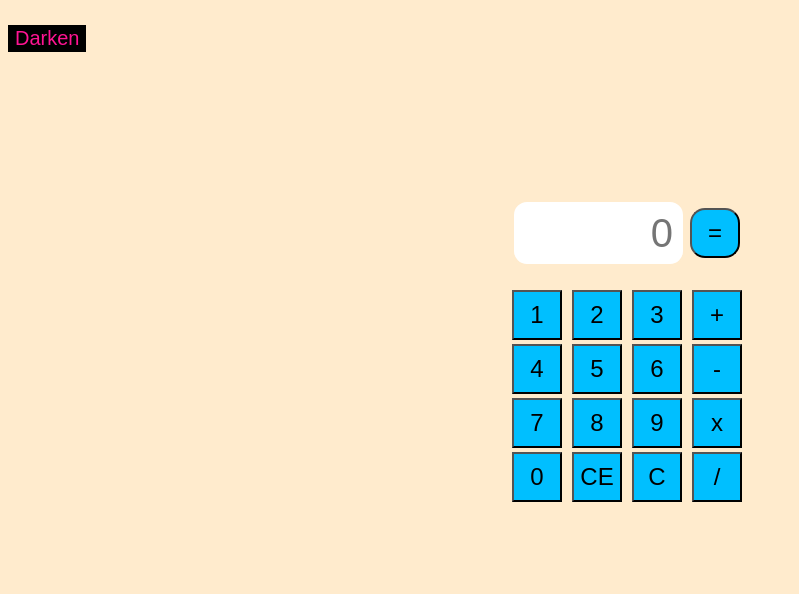
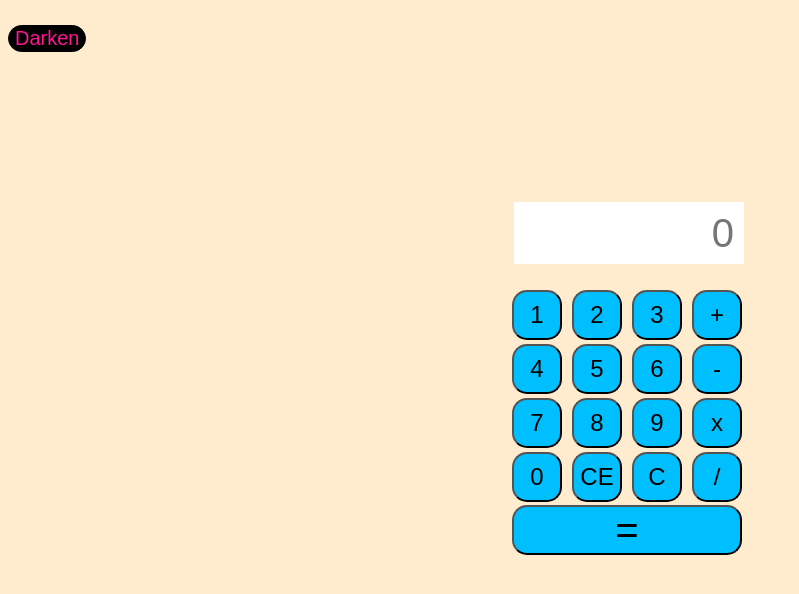
Before and after one commit to hit-11/calculator, a plain HTML site: page index.html in a window 1280 px wide. Shown: the whole page, without its empty margins (0-799 px from the left). Drawn offline with Linux system fonts and the light colour scheme.

Commit message:
Position of button changed

```diff
--- a/index.html
+++ b/index.html
@@ -8,7 +8,7 @@
 <body>
 <button class="themeSwitcher">Darken</button>
 <div class="container">
-    <input type="text" class="numberInput" placeholder="0"><button class="equals">=</button>
+    <input type="text" class="numberInput" placeholder="0">
     <div class="btn">
     <button>1</button>
     <button>2</button>
@@ -31,6 +31,7 @@
     <button>C</button>
     <button>/</button>
     <br>
+    <button id="equals">=</button>
 </div>
 
 </div>
--- a/style.css
+++ b/style.css
@@ -16,11 +16,7 @@ html{
     border:black solid 1px;
 }
 input{
-    border-top-right-radius:15px;
-    border-bottom-right-radius:15px;
-    border-top-left-radius:15px;
-    border-bottom-left-radius:15px;
-    width:154px;
+    width:215px;
     height:60px;
     font-size: 1rem;
     border:blanchedalmond 2px solid;
@@ -34,14 +30,17 @@ input{
 input:focus{
     outline: none;
 }
-.equals{
+button{
+    outline:none;
     border-top-right-radius:15px;
     border-bottom-right-radius:15px;
     border-top-left-radius:15px;
     border-bottom-left-radius:15px;
-    width:50px;
+}
+#equals{
+    width:230px;
     height:50px;
-    font-size:.6rem;
+    font-size:1rem;
     background-color: deepskyblue;
     vertical-align:middle;
 }
```
